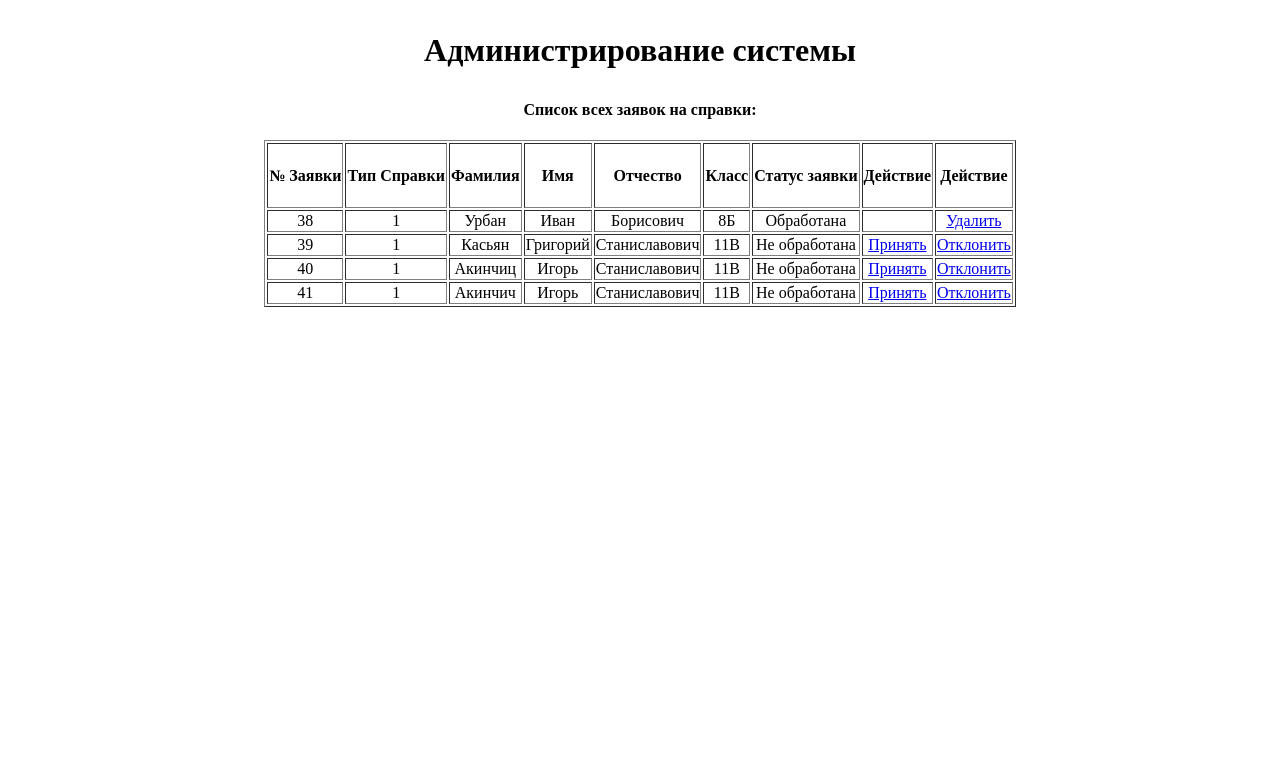
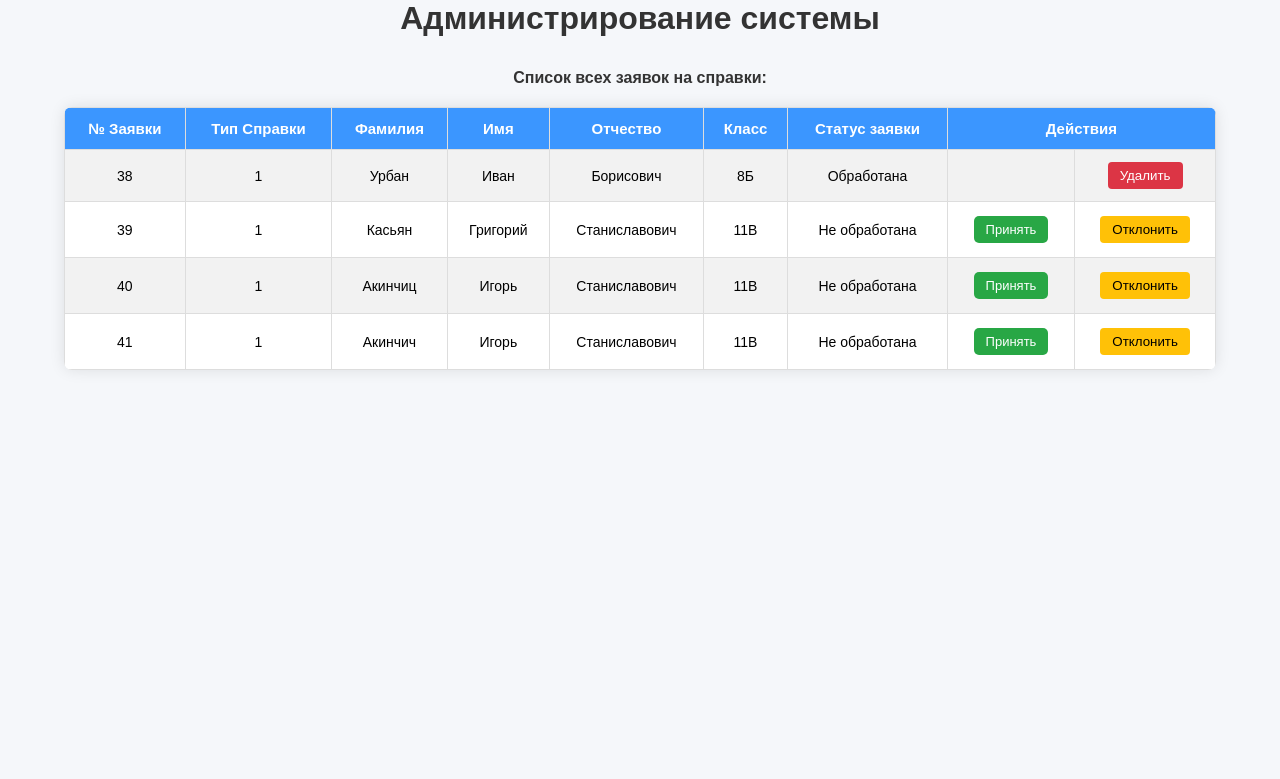
Before and after one commit to HumanSuit7688/Docs_Web, a Django app: page /seccretary in a window 1280 px wide. Shown: the top 779 px of the page. Run offline with Django 5.2, Linux system fonts and the light colour scheme; a user stored in the database is signed in; data comes from the database, SQL or seed files in the repository; both versions use the stored data as it was after the commit.

Commit message:
БД учеников и шикарный визуал

```diff
--- a/web/doc_app/db_funcs.py
+++ b/web/doc_app/db_funcs.py
@@ -1,5 +1,5 @@
 from contextlib import nullcontext
-from .models import Order
+from .models import Order, Student
 
 
 def get_order_db(id):
@@ -53,3 +53,31 @@ def update_order_status(id):
     order = Order.objects.get(id=id)
     order.status = True
     order.save()
+
+
+def get_all_students(var):
+    students_db = Student.objects.all()
+    if var == 'dict':
+        students_dict = {}
+        for i in students_db:
+            students_dict[i.id] = i.fio
+
+        return students_dict
+
+    elif var == 'list':
+        students_list = []
+        for i in students_db:
+            students_list.append(i.fio)
+
+        return students_list
+
+def chek_student(surname, name):
+    state = False
+    students = get_all_students('list')
+    fio = surname + ' ' + name
+    for student in students:
+        if fio in student:
+            state = True
+            break
+
+    return state
--- a/web/doc_app/microsoft_world.py
+++ b/web/doc_app/microsoft_world.py
@@ -64,7 +64,7 @@ def make_doc(surname, name, patronymic, grade_c, grade_b):
     surname = fio_dict.get('surname')
     patronymic = fio_dict.get('patronymic')
 
-    doc = docx.Document('web\doc_app\Pattern.docx')
+    doc = docx.Document('web/doc_app/Pattern.docx')
     style = doc.styles['Normal']
     style.font.name = 'Arial'
     style.font.size = Pt(12)
--- a/web/doc_app/models.py
+++ b/web/doc_app/models.py
@@ -12,6 +12,7 @@ class Order(models.Model):
 
 
 class Student(models.Model):
+    id = models.IntegerField(primary_key=True)
     fio = models.CharField(max_length=150)
 
 # class File(models.Model):
--- /dev/null
+++ b/web/doc_app/static/css/secretary.css
@@ -0,0 +1,112 @@
+body {
+    font-family: Arial, sans-serif;
+    background-color: #f5f7fa;
+    margin: 0;
+    padding: 0;
+}
+
+h1, h4 {
+    text-align: center;
+    color: #333;
+    margin-bottom: 20px;
+}
+
+table {
+    border-collapse: collapse;
+    width: 90%;
+    margin: 20px auto;
+    background: white;
+    box-shadow: 0 0 15px rgba(0, 0, 0, 0.1);
+    border-radius: 8px;
+    overflow: hidden;
+}
+
+th, td {
+    border: 1px solid #ddd;
+    padding: 12px;
+    text-align: center;
+    font-size: 14px;
+}
+
+th {
+    background-color: #3b96ff;
+    color: white;
+    font-size: 15px;
+}
+
+tr:nth-child(even) {
+    background-color: #f2f2f2;
+}
+
+tr:hover {
+    background-color: #e6f7ff;
+}
+
+td a {
+    display: inline-block;
+    padding: 6px 12px;
+    margin: 2px;
+    font-size: 13px;
+    text-decoration: none;
+    border-radius: 5px;
+    color: white;
+    transition: 0.3s;
+}
+
+.btn-accept {
+    background-color: #28a745; /* зелёная */
+}
+
+.delete-btn {
+    background: #dc3545; /* красный */
+    color: white;
+    border: none;
+    padding: 6px 12px;
+    border-radius: 4px;
+    cursor: pointer;
+}
+.reject-btn {
+    background: #ffc107; /* жёлтый */
+    color: black;
+    border: none;
+    padding: 6px 12px;
+    border-radius: 4px;
+    cursor: pointer;
+}
+
+
+td a:hover {
+    opacity: 0.85;
+}
+
+/* модальное окно */
+.modal {
+  display: none;
+  position: fixed;
+  z-index: 1000;
+  left: 0; top: 0;
+  width: 100%; height: 100%;
+  background-color: rgba(0,0,0,0.5);
+}
+.modal-content {
+  background: white;
+  margin: 15% auto;
+  padding: 20px;
+  border-radius: 8px;
+  width: 300px;
+  text-align: center;
+  box-shadow: 0 4px 8px rgba(0,0,0,0.3);
+}
+.modal button {
+  margin: 10px;
+  padding: 6px 12px;
+  border: none;
+  border-radius: 4px;
+  cursor: pointer;
+}
+.ok-btn {
+  background: #28a745; color: white;
+}
+.cancel-btn {
+  background: #dc3545; color: white;
+}
--- a/web/doc_app/templates/secretary.html
+++ b/web/doc_app/templates/secretary.html
@@ -1,8 +1,9 @@
-<!DOCTYPE html>
+{% load static %}
 <html lang="en">
 <head>
     <meta charset="UTF-8">
     <title>Администратор</title>
+    <link rel="stylesheet" type="text/css" href="{% static 'css/secretary.css' %}">
 </head>
 <body>
 <h1><p style="text-align: center;">Администрирование системы</p></h1>
@@ -10,5 +11,41 @@
 {% autoescape off %}
 {{ body_orders }}
 {% endautoescape %}
+
+<div id="confirmModal" class="modal">
+  <div class="modal-content">
+    <p id="modalText">Вы уверены?</p>
+    <button class="ok-btn" id="okBtn">ОК</button>
+    <button class="cancel-btn" id="cancelBtn">Отменить</button>
+  </div>
+</div>
+
+<script>
+  let currentActionUrl = null; // сюда сохраняем ссылку для действия
+
+  function confirmAction(actionUrl, message) {
+      currentActionUrl = actionUrl;
+      document.getElementById("modalText").innerText = message;
+      document.getElementById("confirmModal").style.display = "block";
+  }
+
+  document.getElementById("okBtn").addEventListener("click", function() {
+      if (currentActionUrl) {
+          // отправляем запрос на сервер
+          fetch(currentActionUrl)
+              .then(r => r.text())
+              .then(data => {
+                  alert("Операция выполнена!");
+                  location.reload(); // обновим страницу, чтобы таблица обновилась
+              });
+      }
+      document.getElementById("confirmModal").style.display = "none";
+  });
+
+  document.getElementById("cancelBtn").addEventListener("click", function() {
+      document.getElementById("confirmModal").style.display = "none";
+  });
+</script>
+
 </body>
 </html>
--- a/web/doc_app/views.py
+++ b/web/doc_app/views.py
@@ -6,7 +6,7 @@ from django.shortcuts import render
 from django.http import HttpResponse, FileResponse
 from django.urls import reverse
 from .forms import Doc1_Form
-from .db_funcs import get_order_db, get_all_orders_db, create_order_db, delete_order_db, update_order_status
+from .db_funcs import get_order_db, get_all_orders_db, create_order_db, delete_order_db, update_order_status, chek_student, get_all_students
 from .microsoft_world import make_doc
 import os, datetime
 from .models import Order, Student
@@ -33,28 +33,42 @@ def doc1_form_active(request):
     print(surname, name, patronymic, grade_c, grade_b, email)
     print(os.listdir())
 
-
-    create_order_db(doc_type=1, surname=surname, name=name, patronymic=patronymic, grade_c=grade_c, grade_b=grade_b, email=email)
+    check = chek_student(surname, name)
+    print(check)
 
 
     # error_text = 'ошибка'
     # redirect_order = reverse('home')
     # return render(request, "order_error.html", {"error_text": error_text, "href": redirect_order})
 
-    return render(request, 'order_success.html')
+
+    if check == True:
+        create_order_db(doc_type=1, surname=surname, name=name, patronymic=patronymic, grade_c=grade_c, grade_b=grade_b, email=email)
+        return render(request, 'order_success.html')
+    else:
+        return render(request, 'order_error.html')
+
+
+
+
+
+
 
 @login_required
 def secretery(request):
     orders_list = get_all_orders_db()
-    orders = ('<tr> <td><h4>№ Заявки</h4></td>\n'
-              '<td><h4>Тип Справки</h4></td>\n'
-              '<td><h4>Фамилия</h4></td>\n'
-              '<td><h4>Имя</h4></td>\n'
-              '<td><h4>Отчество</h4></td>\n'
-              '<td><h4>Класс</h4></td>\n'
-              '<td><h4>Статус заявки</h4></td>\n'
-              '<td><h4>Действие</h4></td>\n'
-              '<td><h4>Действие</h4></td>\n </tr>')
+    # Заголовки таблицы
+    orders = ('<tr>'
+              '<th>№ Заявки</th>'
+              '<th>Тип Справки</th>'
+              '<th>Фамилия</th>'
+              '<th>Имя</th>'
+              '<th>Отчество</th>'
+              '<th>Класс</th>'
+              '<th>Статус заявки</th>'
+              '<th colspan="2">Действия</th>'
+              '</tr>')
+
     for i in orders_list:
         order_id = i.get('id')
         order_type = i.get('doc_type')
@@ -63,23 +77,44 @@ def secretery(request):
         order_patronymic = i.get('patronymic')
         order_grade = str(i.get('grade_c')) + i.get('grade_b')
         order_status = i.get('status')
-        color = ''
-        if order_status == False:
-            order_status = 'Не обработана'
-            corol = '"background-color: yellow;"'
-            href = f'<td><a href="secсretary/create_documentik/{order_type}/{order_id}">Принять</a></td>\n<td><a href="secсretary/delete_orderik/{order_id}">Отклонить</a></td> </tr>\n'
+
+        # если заявка ещё не обработана
+        if not order_status:
+            status_text = 'Не обработана'
+            href = (
+                f'<td><a class="btn-accept" href="/secсretary/create_documentik/{order_type}/{order_id}">Принять</a></td>'
+                f'<td>'
+                f'<button type="button" class="reject-btn" '
+                f'onclick="confirmAction(\'secсretary/delete_orderik/{order_id}\', '
+                f'\'Отклонить заявку №{order_id}?\')">Отклонить</button>'
+                f'</td>')
         else:
-            order_status = 'Обработана'
-            corol = '"background-color: green;"'
-            href = f'<td></td><td><a href="secсretary/delete_orderik/{order_id}">Удалить</a></td> </tr>\n'
-        order_tr = f'<tr> <td>{order_id}</td>\n<td>{order_type}</td>\n<td>{order_surname}</td>\n<td>{order_name}</td>\n<td>{order_patronymic}</td>\n<td>{order_grade}</td>\n<td>{order_status}</td>\n'
-        order_tr += href
+            status_text = 'Обработана'
+            href = (
+                f'<td>'
+                f'</td>'
+                f'<td>'
+                f'<button type="button" class="delete-btn" '
+                f'onclick="confirmAction(\'secсretary/delete_orderik/{order_id}\', '
+                f'\'Удалить заявку №{order_id}?\')">Удалить</button>'
+                f'</td>'
+            )
+
+        # строка таблицы
+        order_tr = (f'<tr>'
+                    f'<td>{order_id}</td>'
+                    f'<td>{order_type}</td>'
+                    f'<td>{order_surname}</td>'
+                    f'<td>{order_name}</td>'
+                    f'<td>{order_patronymic}</td>'
+                    f'<td>{order_grade}</td>'
+                    f'<td>{status_text}</td>'
+                    f'{href}')
+
         orders += order_tr
-    body_orders = f'<table align=center border="1", style="text-align: center;"> {orders} </table>'
 
-    print(request.user)
-
-    return render(request, 'secretary.html', {"body_orders" : body_orders})
+    body_orders = f'<table align="center">{orders}</table>'
+    return render(request, 'secretary.html', {"body_orders": body_orders})
 
 
 @login_required
@@ -93,7 +128,6 @@ def make_doc_procces(request, order_type, order_id):
     email = order.get('email')
 
     make_doc(surname, name, patronymic, grade_c, grade_b)
-
     date_now = datetime.date.today()
     day = date_now.strftime('%d')
     month = date_now.strftime('%m')
@@ -103,7 +137,7 @@ def make_doc_procces(request, order_type, order_id):
 
     update_order_status(order_id)
 
-    # send_notification(email, name, surname)
+    send_notification(email, name, surname)
 
     return response
 
```
Also changed, not shown: web/doc_app/static/css/style.css (added, +76 -0 lines), web/doc_app/static/css/test.css (added, +71 -0 lines), web/doc_app/templates/index.html (+33 -13 lines), web/doc_app/templates/order_error.html (added, +10 -0 lines), web/db.sqlite3.
